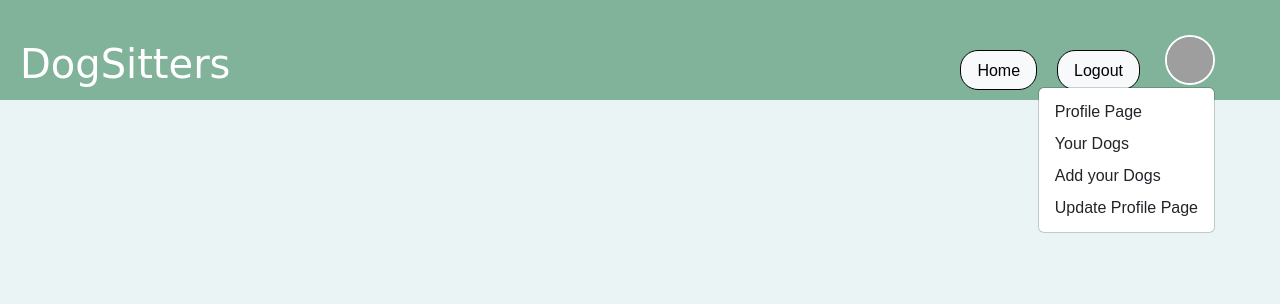
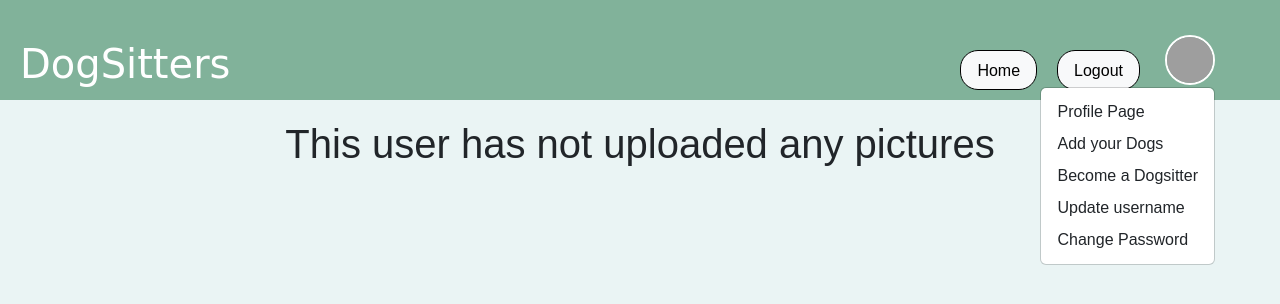
Before and after one commit to robyncam/dogsitter, a Django app: page /view-gallery/2 in a window 1280 px wide, after a click that opens the changed part. Shown: the top 304 px of the page. Run offline with Django 4.2, Linux system fonts and the light colour scheme; a user stored in the database is signed in; data comes from the database, SQL or seed files in the repository; parts of the project's set-up code (start-up, migrations or seed data) failed here and were passed over; some libraries are stand-ins or nearby versions; some web fonts are replaced; grey boxes are pictures that could not be loaded.

Commit message:
updated sytling aspects, moved pages to the dropdown menu

```diff
--- a/templates/base.html
+++ b/templates/base.html
@@ -33,14 +33,14 @@
                     <img class="nav_profile_pic" src="{{ user.profile.image.url}}" id="dropdownMenuButton1" data-bs-toggle="dropdown" aria-expanded="false">
                     <ul class="dropdown-menu" aria-labelledby="dropdownMenuButton1">
                         <li><a class="dropdown-item" href="{% url 'profile_page' user.profile.pk %}">Profile Page</a></li>
-                        {% if user.dog_set.exists %}
-                            <li><a class="dropdown-item" href='#'>Your Dogs</a></li>
                             <li><a class="dropdown-item" href="{% url 'add_dog' %}">Add your Dogs</a></li>
+                        {% if user.dogsitterprofile %}
+                        <li><a class="dropdown-item" href="{% url 'edit_dogsitter_profile' %}">Update Dogsitting Information </a></li>
                         {% else %}
-                            <li><a class="dropdown-item" href="{% url 'add_dog' %}">Add your Dogs</a></li>
+                        <li><a class="dropdown-item" href="{% url 'create_dogsitter_profile' %}">Become a Dogsitter</a></li
                         {% endif %}
-                        <li><a class="dropdown-item" href="{% url 'edit_profile' %}">Update Profile Page</a></li>
-                     </ul>
+                        <li><a class="dropdown-item" href="{% url 'edit_info' %}">Update username</a></li>
+                        <li><a class="dropdown-item" href="{% url 'change_password' %}">Change Password</a></li>
                     </div>
                 {% endif %}
             </div>
--- a/templates/home.html
+++ b/templates/home.html
@@ -18,7 +18,9 @@
     <div class="hero-text">
         <h1 id="title"> Daily or weekly Dogsitters in your area</h1>
         <p id="tagline"> Someone to take care of your pets as if they were their own</p>
-        <button class="search-button"><a href = "{% url 'search' %}"> Search Now </a></button>
+        {% if user.is_authenticated %}
+            <button class="search-button"><a href = "{% url 'search' %}"> Search Now </a></button>
+        {% endif %}
     </div>
 </div>
 
--- a/templates/search_results.html
+++ b/templates/search_results.html
@@ -9,7 +9,9 @@
         <h1> Available DogSitters </h1>
         {% for user in available_sitters %}
             <div class = "results">
-                <img class="profile_pic" src="{{ user.profile.image.url }}" alt="Profile Picture">
+                <a href="{% url 'profile_page' user.profile.pk %}">
+                    <img class="profile_pic" src="{{ user.profile.image.url }}" alt="Profile Picture">
+                </a>
                 <div id="info">
                     <h1>{{user.first_name.capitalize}} {{user.last_name.capitalize}}</h1>
                     <p> Location: {{user.profile.location}}</p>
@@ -27,7 +29,7 @@
 
 <div class="footer">
     <a href="{% url 'search' %}">
-        <button class="btn btn-outline-primary"> Back to Search </button>
+        <button class="top-buttons"> Back to Search </button>
     </a>
 </div>
 
--- a/templates/view_gallery.html
+++ b/templates/view_gallery.html
@@ -10,6 +10,7 @@
 
 {% block content %}
 
+{% if profile.user.galleryimage_set.exists %}
     {% for galleryimage in profile.user.galleryimage_set.all %}
         <div class="col-lg gallery-images">
             <div class="text-center mt-2">
@@ -17,5 +18,15 @@
             </div>
         </div>
     {% endfor %}
+{% else %}
+    <h1>This user has not uploaded any pictures </h1>
+{% endif %}
+
+<div class="footer">
+    <a href="{% url 'profile_page' user.profile.pk %}">
+        <button class="top-buttons"> Back to Profile </button>
+    </a>
+</div>
+
 
 {% endblock %}
```
Also changed, not shown: static/css/style.css (+0 -11 lines), templates/profilepage.html (+20 -56 lines). Lines whose indentation alone changed are shown as unchanged.
